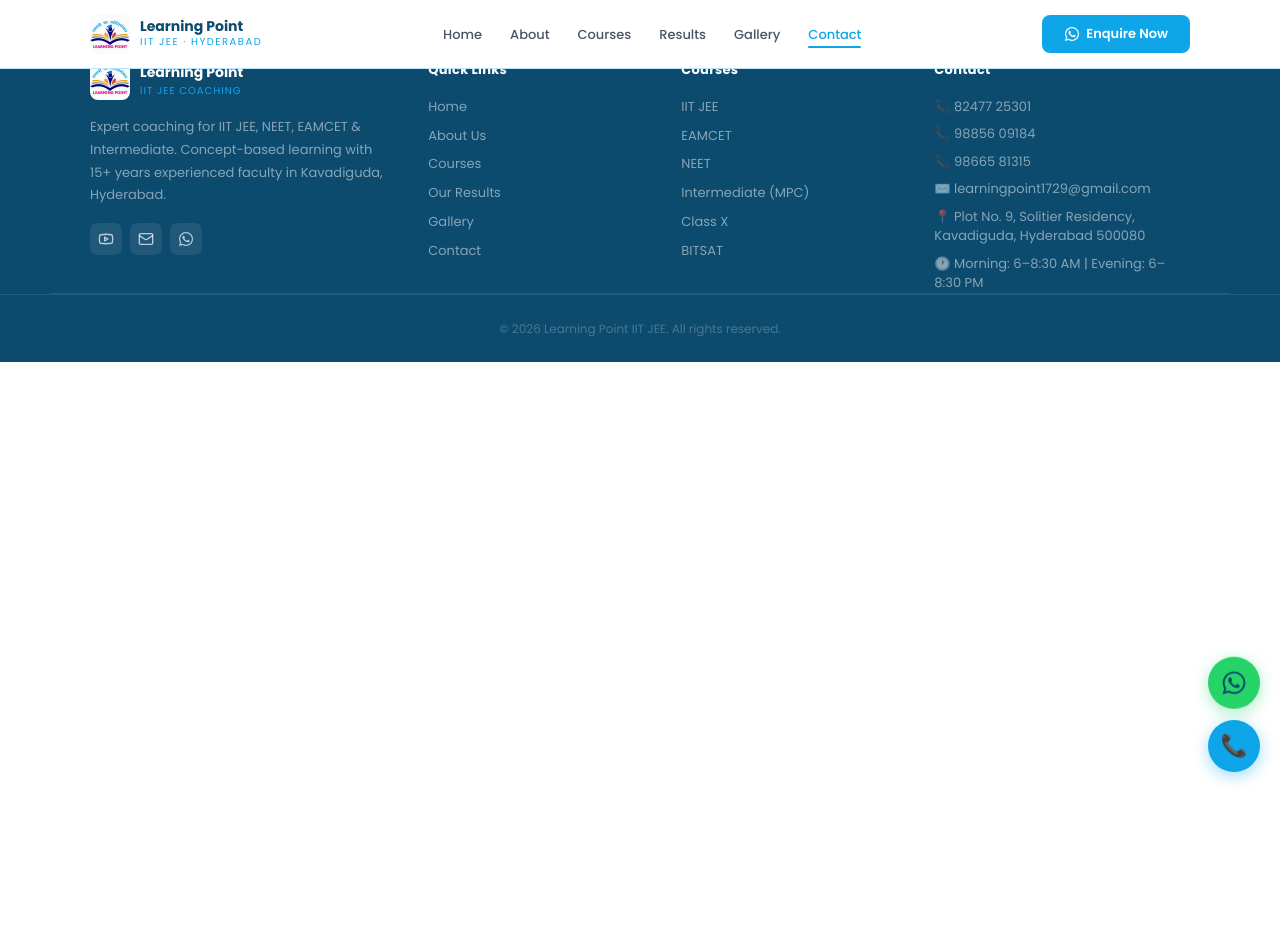
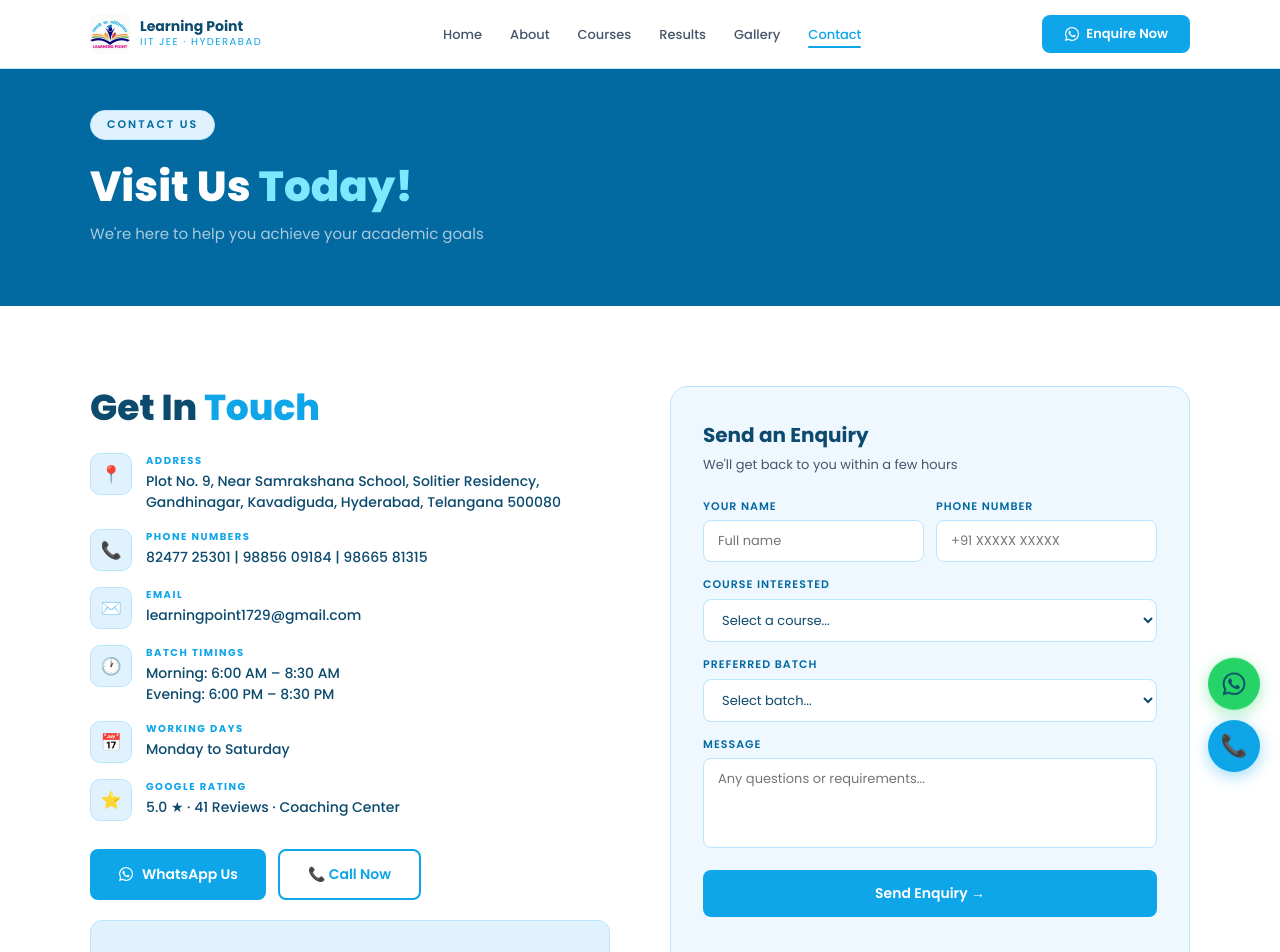
Before and after one commit to jagadeeshpj1610/learning-point-website, a React (Vite) app: page /contact in a window 1280 px wide. Shown: the top 952 px of the page. Before the commit the page ends 800 px from the top, so only its background shows below. Built offline with nearby package versions, Linux system fonts and the light colour scheme; grey boxes are pictures that could not be loaded.

Commit message:
add the contact section and its styles also

```diff
--- a/src/App.jsx
+++ b/src/App.jsx
@@ -8,7 +8,7 @@
 import Courses from './pages/Courses'
 import Results from './pages/Results'
 import Gallery from './pages/Gallery'
-// import Contact from './pages/Contact'
+import Contact from './pages/Contact'
 
 function ScrollTop() {
   const { pathname } = useLocation()
@@ -27,7 +27,7 @@
         <Route path="/courses" element={<Courses />} />
         <Route path="/results" element={<Results />} />
         <Route path="/gallery" element={<Gallery />} />
-        {/* <Route path="/contact" element={<Contact />} /> */}
+        <Route path="/contact" element={<Contact />} />
       </Routes>
       <Footer />
       <FloatBtns />
--- a/src/pages/Contact.jsx
+++ b/src/pages/Contact.jsx
@@ -1 +1 @@
-// export { Contact as default } from './Pages.jsx'
+export { Contact as default } from './Pages.jsx'
--- a/src/pages/Home.jsx
+++ b/src/pages/Home.jsx
@@ -52,7 +52,7 @@
             <div className="badge"><span className="badge-dot" /> Admissions Open 2026</div>
             <h1>Learning Point For <span>IIT JEE</span> Coaching</h1>
             <p className="tagline">"A learning curve is essential to growth"</p>
-            <p className="hero-sub">Expert coaching for IIT JEE, NEET, EAMCET & Intermediate. Concept-based learning with 15+ years experienced faculty in Kavadiguda, Hyderabad.</p>
+            <p className="hero-sub">Expert coaching for IIT JEE, NEET, EAMCET & Intermediate. Concept-based learning with 20+ years experienced faculty in Kavadiguda, Hyderabad.</p>
             <div className="hero-btns">
               <a href="https://wa.me/918247725301" className="btn-white" target="_blank" rel="noreferrer">
                 <FaWhatsapp size={16} /> WhatsApp Us
@@ -89,7 +89,7 @@
       {/* STATS */}
       <section className="sec sec-white">
         <div className="container stats-grid">
-          {[['41+', 'Google Reviews'], [`15+`, 'Years Experience'], ['5.0★', 'Google Rating'], ['25', 'Max Batch Size']].map(([n, l]) => (
+          {[['41+', 'Google Reviews'], [`20+`, 'Years Experience'], ['5.0★', 'Google Rating'], ['25', 'Max Batch Size']].map(([n, l]) => (
             <div className="stat-box" key={l}>
               <div className="stat-num">{n}</div>
               <div className="stat-lbl">{l}</div>
@@ -105,7 +105,7 @@
             <span className="sec-tag">About Us</span>
             <h2 className="sec-title">Hyderabad's Most <span>Trusted</span> IIT JEE Coaching</h2>
             <p>Learning Point is Hyderabad's trusted coaching center for IIT JEE, NEET, and EAMCET. Our concept-based learning approach has helped hundreds of students crack competitive exams.</p>
-            <p>Led by <strong>Mr. Vamshi Rao</strong> (MSc, BEd, PhD — Mathematics) with 15+ years of experience, we provide personalized attention with a maximum of 25 students per batch.</p>
+            <p>Led by <strong>Mr. Vamshi Rao</strong> (MSc, BEd, PhD — Mathematics) with 20+ years of experience, we provide personalized attention with a maximum of 25 students per batch.</p>
             <div className="feat-grid">
               {[['👨‍🏫', 'Expert Faculty'], ['💡', 'Unique Tricks'], ['🏗️', 'Good Infrastructure'], ['🌅', 'Flexible Batches'], ['❤️', 'Individual Attention'], ['🌟', '5.0 Star Rated']].map(([ico, lbl]) => (
                 <div className="feat-pill" key={lbl}><span className="feat-ico">{ico}</span>{lbl}</div>
@@ -167,7 +167,7 @@
               { name: 'Rachana', achievement: '960/1000', exam: 'Board Exams', icon: '🏆' },
               { name: 'Meher Sai', achievement: 'Rank 733', exam: 'TS EAMCET', icon: '🥇' },
               { name: 'Siddarth', achievement: 'Rank 992', exam: 'TS EAMCET', icon: '🥈' },
-              { name: 'Anonymous', achievement: '99.2%ile', exam: 'JEE Mains', icon: '🎯' },
+              { name: 'Learning Point Student', achievement: '99.2%ile', exam: 'JEE Mains', icon: '🎯' },
             ].map(({ name, achievement, exam, icon }) => (
               <div className="result-card" key={name}>
                 <div className="result-icon">{icon}</div>
--- a/src/pages/Pages.css
+++ b/src/pages/Pages.css
@@ -103,7 +103,7 @@
 
 
 /* CONTACT */
-/* .contact-grid { display: grid; grid-template-columns: 1fr 1fr; gap: 60px; }
+.contact-grid { display: grid; grid-template-columns: 1fr 1fr; gap: 60px; }
 .contact-items { display: flex; flex-direction: column; gap: 16px; }
 .contact-item { display: flex; align-items: flex-start; gap: 14px; }
 .ci-ico { width: 42px; height: 42px; background: var(--sky-pale); border: 1px solid var(--sky-border); border-radius: 10px; display: flex; align-items: center; justify-content: center; font-size: 17px; flex-shrink: 0; }
@@ -119,7 +119,7 @@
 .form-field input, .form-field select, .form-field textarea { width: 100%; background: white; border: 1px solid var(--sky-border); border-radius: 8px; padding: 10px 14px; color: var(--sky-head); font-size: 13px; font-family: 'Poppins', sans-serif; outline: none; transition: border-color 0.2s; }
 .form-field input:focus, .form-field select:focus, .form-field textarea:focus { border-color: var(--sky); }
 .form-field textarea { height: 90px; resize: none; }
-.form-row { display: grid; grid-template-columns: 1fr 1fr; gap: 12px; } */
+.form-row { display: grid; grid-template-columns: 1fr 1fr; gap: 12px; }
 
 /* RESPONSIVE */
 @media (max-width: 1100px) { .why-grid { grid-template-columns: repeat(2,1fr); } }
--- a/src/pages/Pages.jsx
+++ b/src/pages/Pages.jsx
@@ -333,69 +333,69 @@
 }
 
 // ─── CONTACT PAGE ────────────────────────────────────────────────────────────
-// export function Contact() {
-//   return (
-//     <>
-//       <div className="page-hero">
-//         <div className="container">
-//           <span className="sec-tag">Contact Us</span>
-//           <h1>Visit Us <span>Today!</span></h1>
-//           <p>We're here to help you achieve your academic goals</p>
-//         </div>
-//       </div>
-//       <section className="sec sec-white">
-//         <div className="container contact-grid">
-//           <div>
-//             <h2 className="sec-title" style={{ marginBottom: '24px' }}>Get In <span>Touch</span></h2>
-//             <div className="contact-items">
-//               {[
-//                 ['📍', 'Address', 'Plot No. 9, Near Samrakshana School, Solitier Residency, Gandhinagar, Kavadiguda, Hyderabad, Telangana 500080'],
-//                 ['📞', 'Phone Numbers', '82477 25301  |  98856 09184  |  98665 81315'],
-//                 ['✉️', 'Email', 'learningpoint1729@gmail.com'],
-//                 ['🕐', 'Batch Timings', 'Morning: 6:00 AM – 8:30 AM\nEvening: 6:00 PM – 8:30 PM'],
-//                 ['📅', 'Working Days', 'Monday to Saturday'],
-//                 ['⭐', 'Google Rating', '5.0 ★ · 41 Reviews · Coaching Center'],
-//               ].map(([ico, lbl, val]) => (
-//                 <div className="contact-item" key={lbl}>
-//                   <div className="ci-ico">{ico}</div>
-//                   <div>
-//                     <div className="ci-lbl">{lbl}</div>
-//                     <div className="ci-val">{val.split('\n').map((l, i) => <span key={i}>{l}{val.includes('\n') && i === 0 && <br />}</span>)}</div>
-//                   </div>
-//                 </div>
-//               ))}
-//             </div>
-//             <div style={{ display: 'flex', gap: '12px', marginTop: '28px', flexWrap: 'wrap' }}>
-//               <a href="https://wa.me/918247725301" className="btn-primary" target="_blank" rel="noreferrer">
-//                 <FaWhatsapp size={16} /> WhatsApp Us
-//               </a>
-//               <a href="tel:8247725301" className="btn-outline">📞 Call Now</a>
-//             </div>
-//             <div className="map-box">
-//               <iframe src="https://www.google.com/maps/embed?pb=!1m18!1m12!1m3!1d3806.0!2d78.4903468!3d17.4189079!2m3!1f0!2f0!3f0!3m2!1i1024!2i768!4f13.1!3m3!1m2!1s0x3bcb99e746c506fb%3A0x67f7f1a5d3b1217f!2sLEARNING%20POINT!5e0!3m2!1sen!2sin!4v1" allowFullScreen loading="lazy" title="Learning Point Location" />
-//             </div>
-//           </div>
+export function Contact() {
+  return (
+    <>
+      <div className="page-hero">
+        <div className="container">
+          <span className="sec-tag">Contact Us</span>
+          <h1>Visit Us <span>Today!</span></h1>
+          <p>We're here to help you achieve your academic goals</p>
+        </div>
+      </div>
+      <section className="sec sec-white">
+        <div className="container contact-grid">
+          <div>
+            <h2 className="sec-title" style={{ marginBottom: '24px' }}>Get In <span>Touch</span></h2>
+            <div className="contact-items">
+              {[
+                ['📍', 'Address', 'Plot No. 9, Near Samrakshana School, Solitier Residency, Gandhinagar, Kavadiguda, Hyderabad, Telangana 500080'],
+                ['📞', 'Phone Numbers', '82477 25301  |  98856 09184  |  98665 81315'],
+                ['✉️', 'Email', 'learningpoint1729@gmail.com'],
+                ['🕐', 'Batch Timings', 'Morning: 6:00 AM – 8:30 AM\nEvening: 6:00 PM – 8:30 PM'],
+                ['📅', 'Working Days', 'Monday to Saturday'],
+                ['⭐', 'Google Rating', '5.0 ★ · 41 Reviews · Coaching Center'],
+              ].map(([ico, lbl, val]) => (
+                <div className="contact-item" key={lbl}>
+                  <div className="ci-ico">{ico}</div>
+                  <div>
+                    <div className="ci-lbl">{lbl}</div>
+                    <div className="ci-val">{val.split('\n').map((l, i) => <span key={i}>{l}{val.includes('\n') && i === 0 && <br />}</span>)}</div>
+                  </div>
+                </div>
+              ))}
+            </div>
+            <div style={{ display: 'flex', gap: '12px', marginTop: '28px', flexWrap: 'wrap' }}>
+              <a href="https://wa.me/918247725301" className="btn-primary" target="_blank" rel="noreferrer">
+                <FaWhatsapp size={16} /> WhatsApp Us
+              </a>
+              <a href="tel:8247725301" className="btn-outline">📞 Call Now</a>
+            </div>
+            <div className="map-box">
+              <iframe src="https://www.google.com/maps/embed?pb=!1m18!1m12!1m3!1d3806.0!2d78.4903468!3d17.4189079!2m3!1f0!2f0!3f0!3m2!1i1024!2i768!4f13.1!3m3!1m2!1s0x3bcb99e746c506fb%3A0x67f7f1a5d3b1217f!2sLEARNING%20POINT!5e0!3m2!1sen!2sin!4v1" allowFullScreen loading="lazy" title="Learning Point Location" />
+            </div>
+          </div>
 
-//           <div className="contact-form-box">
-//             <h3 className="form-title">Send an Enquiry</h3>
-//             <p className="form-sub">We'll get back to you within a few hours</p>
-//             <div className="form-row">
-//               <div className="form-field"><label>Your Name</label><input type="text" placeholder="Full name" /></div>
-//               <div className="form-field"><label>Phone Number</label><input type="text" placeholder="+91 XXXXX XXXXX" /></div>
-//             </div>
-//             <div className="form-field">
-//               <label>Course Interested</label>
-//               <select><option>Select a course...</option><option>IIT JEE</option><option>EAMCET</option><option>NEET</option><option>Intermediate (MPC)</option><option>Class X</option><option>BITSAT</option></select>
-//             </div>
-//             <div className="form-field">
-//               <label>Preferred Batch</label>
-//               <select><option>Select batch...</option><option>Morning (6:00 AM – 8:30 AM)</option><option>Evening (6:00 PM – 8:30 PM)</option></select>
-//             </div>
-//             <div className="form-field"><label>Message</label><textarea placeholder="Any questions or requirements..." /></div>
-//             <button className="btn-primary" style={{ width: '100%', justifyContent: 'center', padding: '13px' }}>Send Enquiry →</button>
-//           </div>
-//         </div>
-//       </section>
-//     </>
-//   )
-// }
+          <div className="contact-form-box">
+            <h3 className="form-title">Send an Enquiry</h3>
+            <p className="form-sub">We'll get back to you within a few hours</p>
+            <div className="form-row">
+              <div className="form-field"><label>Your Name</label><input type="text" placeholder="Full name" /></div>
+              <div className="form-field"><label>Phone Number</label><input type="text" placeholder="+91 XXXXX XXXXX" /></div>
+            </div>
+            <div className="form-field">
+              <label>Course Interested</label>
+              <select><option>Select a course...</option><option>IIT JEE</option><option>EAMCET</option><option>NEET</option><option>Intermediate (MPC)</option><option>Class X</option><option>BITSAT</option></select>
+            </div>
+            <div className="form-field">
+              <label>Preferred Batch</label>
+              <select><option>Select batch...</option><option>Morning (6:00 AM – 8:30 AM)</option><option>Evening (6:00 PM – 8:30 PM)</option></select>
+            </div>
+            <div className="form-field"><label>Message</label><textarea placeholder="Any questions or requirements..." /></div>
+            <button className="btn-primary" style={{ width: '100%', justifyContent: 'center', padding: '13px' }}>Send Enquiry →</button>
+          </div>
+        </div>
+      </section>
+    </>
+  )
+}
```
